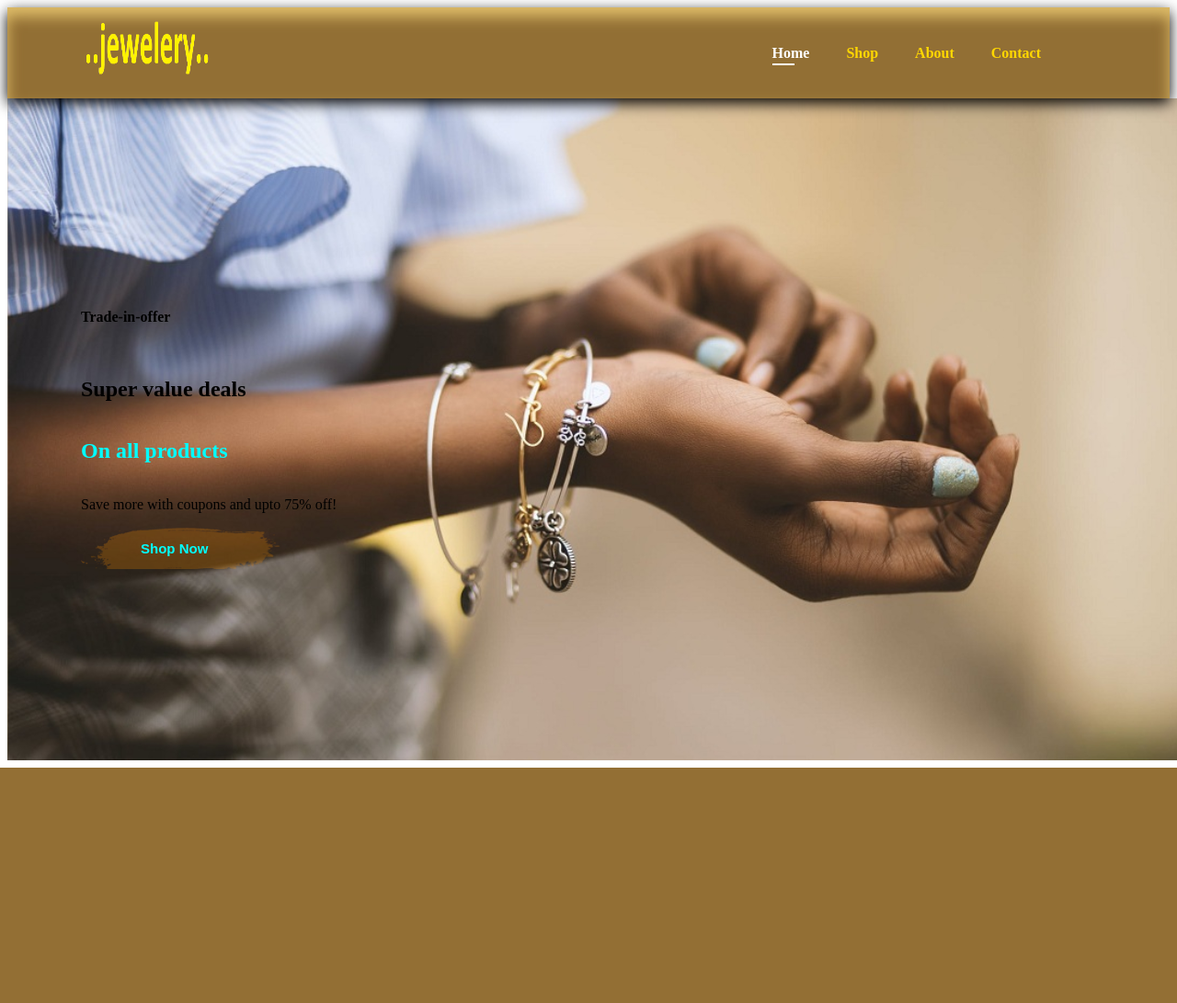
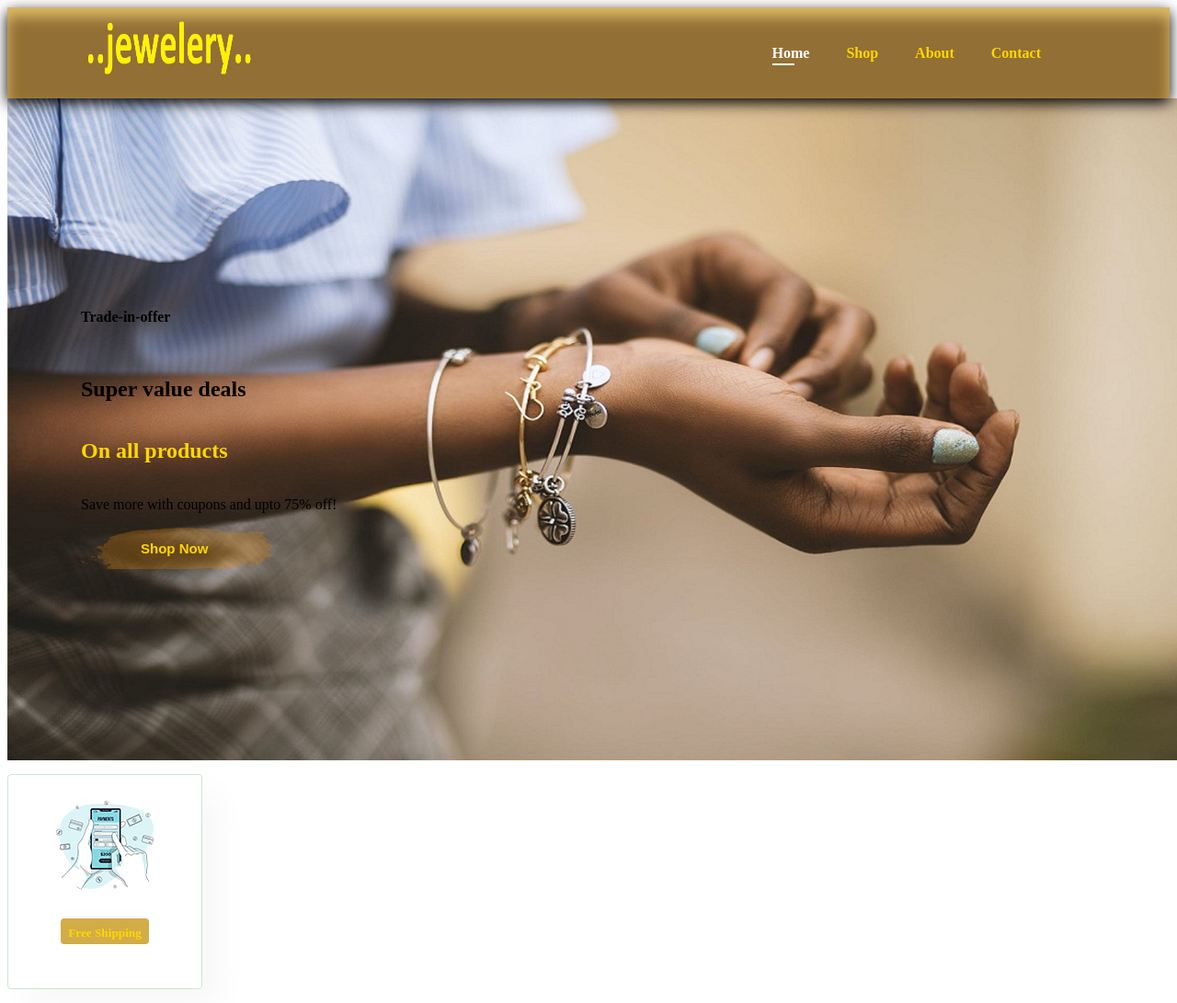
Before and after one commit to shawonsaha15/JewelryEcommerceSite, a PHP site: page / in a window 1280 px wide. Shown: the whole page at 92% size. Before the commit the page ends 835 px from the top, so only its background shows below. Run offline with PHP 8.4, Linux system fonts and the light colour scheme.

Commit message:
Update on Body

```diff
--- a/index.html
+++ b/index.html
@@ -9,7 +9,7 @@
     <body>
 
         <section id="header">
-            <a href="#"><img src="images/Logo-removebg-preview.png" width="150" height="75" class="logo"></a>
+            <a href="#"><img src="images/Logo-removebg-preview.png" width="200" height="75" class="logo"></a>
 
             <div>
                 <ul id="navbar">
@@ -29,5 +29,12 @@
             <p>Save more with coupons and upto 75% off!</p>
             <button>Shop Now</button>
         </section>
+
+        <section id="feature">
+            <div class="fe-box">
+                <img src="images/Features/f1.png">
+                <h5>Free Shipping</h5>
+            </div>
+        </section>
     </body>
 </html>
--- a/style.css
+++ b/style.css
@@ -70,13 +70,13 @@
 }
 
 #hero h1{
-    color: aqua;
+    color: gold;
 }
 
 #hero button{
     background-image: url("images/button.png");
     background-color: transparent;
-    color: aqua;
+    color: gold;
     border: 0;
     padding: 14px 80px 14px 65px;
     background-repeat: no-repeat;
@@ -84,3 +84,26 @@
     font-weight: 700;
     font-size: 15px;
 }
+
+#feature .fe-box{
+    width: 180px;
+    text-align: center;
+    padding: 25px 15px;
+    box-shadow: 20px 20px 34px rgba(0, 0, 0, 0.03);
+    border: 1px solid #cce7d0;
+    border-radius: 4px;
+    margin: 15px 0;
+}
+
+#feature .fe-box:hover{
+    box-shadow: 10px 10px 54px rgba(209, 172, 72, 1);
+}
+
+#feature .fe-box h5{
+    display: inline-block;
+    padding: 9px 8px 6px 8px;
+    line-height: 1;
+    border-radius: 4px;
+    color: gold;
+    background-color: #d1ac48;
+}
```
Also changed, not shown: images/1613507835-jewelry.jpeg, images/Features/f1.png (added), images/Features/f2.png (added), images/Features/f3.png (added), images/Features/f4.png (added), images/Features/f5.png (added), images/Features/f6.png (added).
